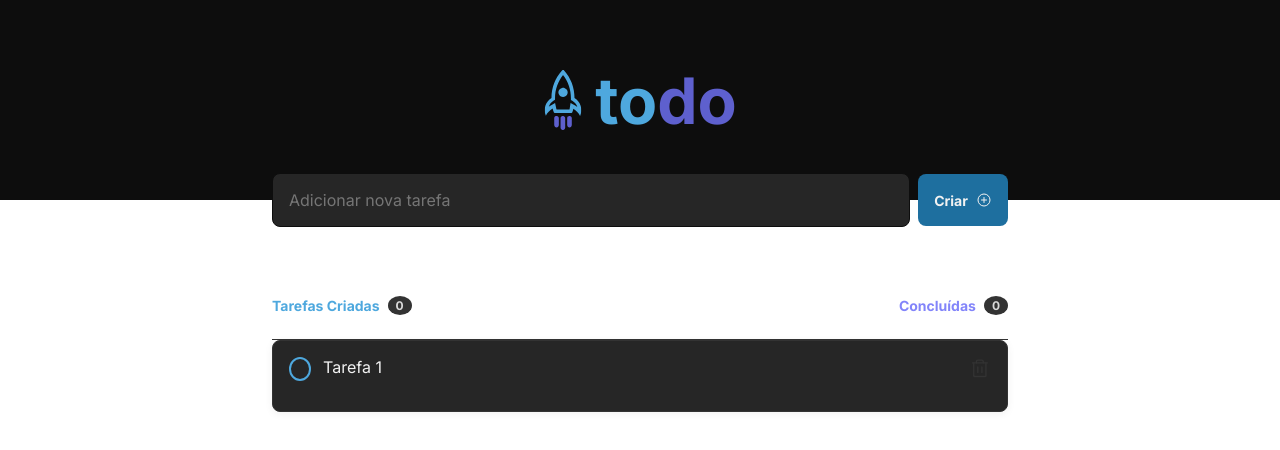
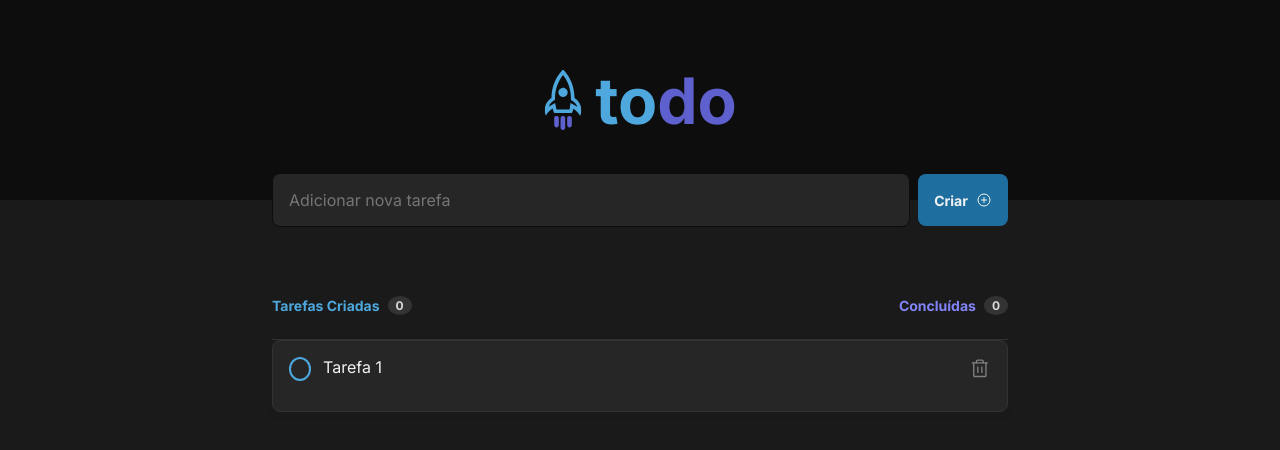
Before and after one commit to afrataiza/Rocketseat_React_Projects, a React (Vite) app in the folder Desafio_01_ToDo_List/: page / in a window 1280 px wide. Shown: the top 450 px of the page. Built offline with nearby package versions, Linux system fonts and the light colour scheme.

Commit message:
styles: add focus style

```diff
--- a/Desafio_01_ToDo_List/src/index.css
+++ b/Desafio_01_ToDo_List/src/index.css
@@ -21,6 +21,11 @@
   --white: #ffffff;
 }
 
+:focus {
+  outline: transparent;
+  box-shadow: 0 0 0 2px var(--purple-dark);
+}
+
 * {
   margin: 0;
   padding: 0;
@@ -37,10 +42,3 @@ body, input, button {
   font-size: 1rem;
   font-weight: 400;
 }
-
-@media (prefers-color-scheme: light) {
-  body {
-    color: var(--gray-400);
-    background-color: var(--white);
-  }
-}
```
